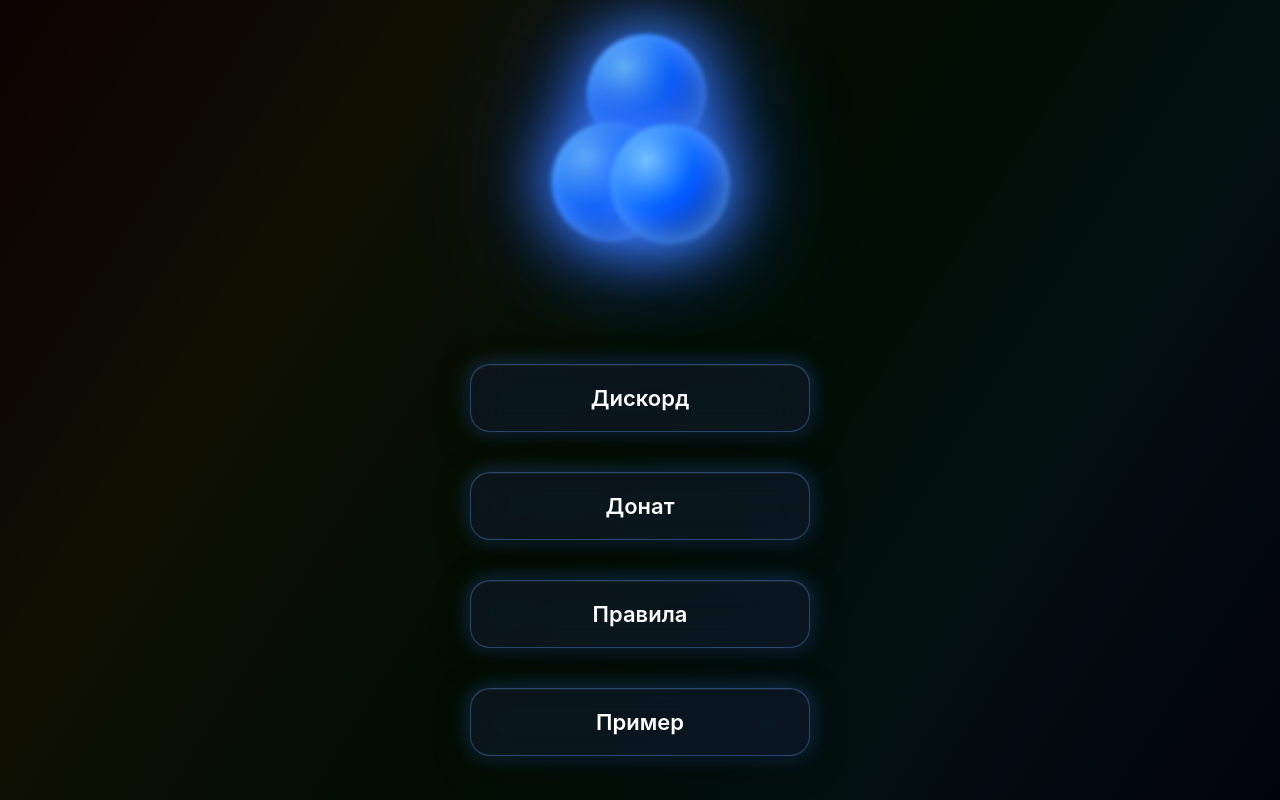
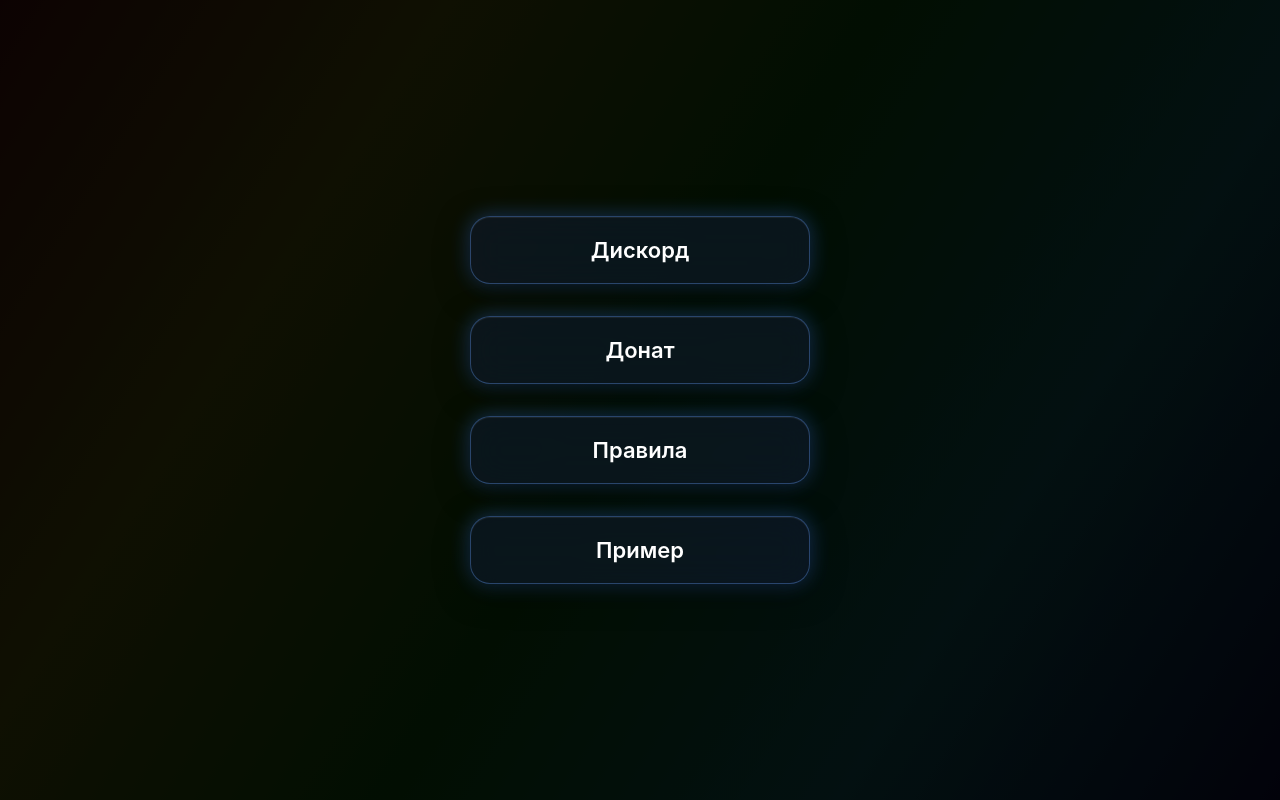
Before and after one commit to dan4ik554456/Project-SCP, a plain HTML site: page index.html in a window 1280 px wide. Drawn offline with Linux system fonts and the light colour scheme; animation ran at ten frames a second; a web font is replaced by a local one.

Commit message:
Update index.html

```diff
--- a/index.html
+++ b/index.html
@@ -39,48 +39,8 @@
       flex-direction: column;
       align-items: center;
       justify-content: center;
-      gap: 40px;
+      gap: 32px;
       padding: 20px;
-    }
-
-    /* Блок с тремя кружками */
-    .orbs-container {
-      position: relative;
-      width: 180px;
-      height: 260px;
-      margin-bottom: 20px;
-    }
-
-    .orb {
-      position: absolute;
-      width: 120px;
-      height: 120px;
-      background: radial-gradient(circle at 30% 30%, #6ab3ff, #0055ff 40%, #001f66 80%);
-      border-radius: 50%;
-      box-shadow:
-        0 0 60px #3b82ff,
-        0 0 120px #1e40af,
-        inset 0 0 40px #60a5fa;
-      filter: blur(2px) brightness(1.1);
-      transition: transform 0.4s ease;
-    }
-
-    .orb-1 { top: 0; left: 30px; }
-    .orb-2 { top: 80px; left: 0; }
-    .orb-3 { top: 80px; right: 0; }
-
-    /* Лёгкая анимация покачивания */
-    .orb {
-      animation: float 14s ease-in-out infinite;
-    }
-
-    .orb-1 { animation-delay: 0s; }
-    .orb-2 { animation-delay: 3s; }
-    .orb-3 { animation-delay: 6s; }
-
-    @keyframes float {
-      0%, 100% { transform: translate(0, 0) rotate(0deg); }
-      50%      { transform: translate(8px, -12px) rotate(2deg); }
     }
 
     .btn {
@@ -125,12 +85,6 @@
   <canvas id="bg-canvas"></canvas>
 
   <div class="container">
-    <div class="orbs-container">
-      <div class="orb orb-1"></div>
-      <div class="orb orb-2"></div>
-      <div class="orb orb-3"></div>
-    </div>
-
     <div class="btn" onclick="window.open('https://discord.gg/твой_инвайт', '_blank')">Дискорд</div>
     <div class="btn" onclick="window.open('https://boosty.to/твой_донат_или_donationalerts', '_blank')">Донат</div>
     <div class="btn" onclick="window.open('https://твой_сайт/правила', '_blank')">Правила</div>
@@ -168,6 +122,7 @@
       ctx.fillStyle = grad;
       ctx.fillRect(0, 0, w, h);
 
+      // лёгкое затемнение для глубины
       ctx.fillStyle = 'rgba(0,0,0,0.65)';
       ctx.fillRect(0, 0, w, h);
 
```
